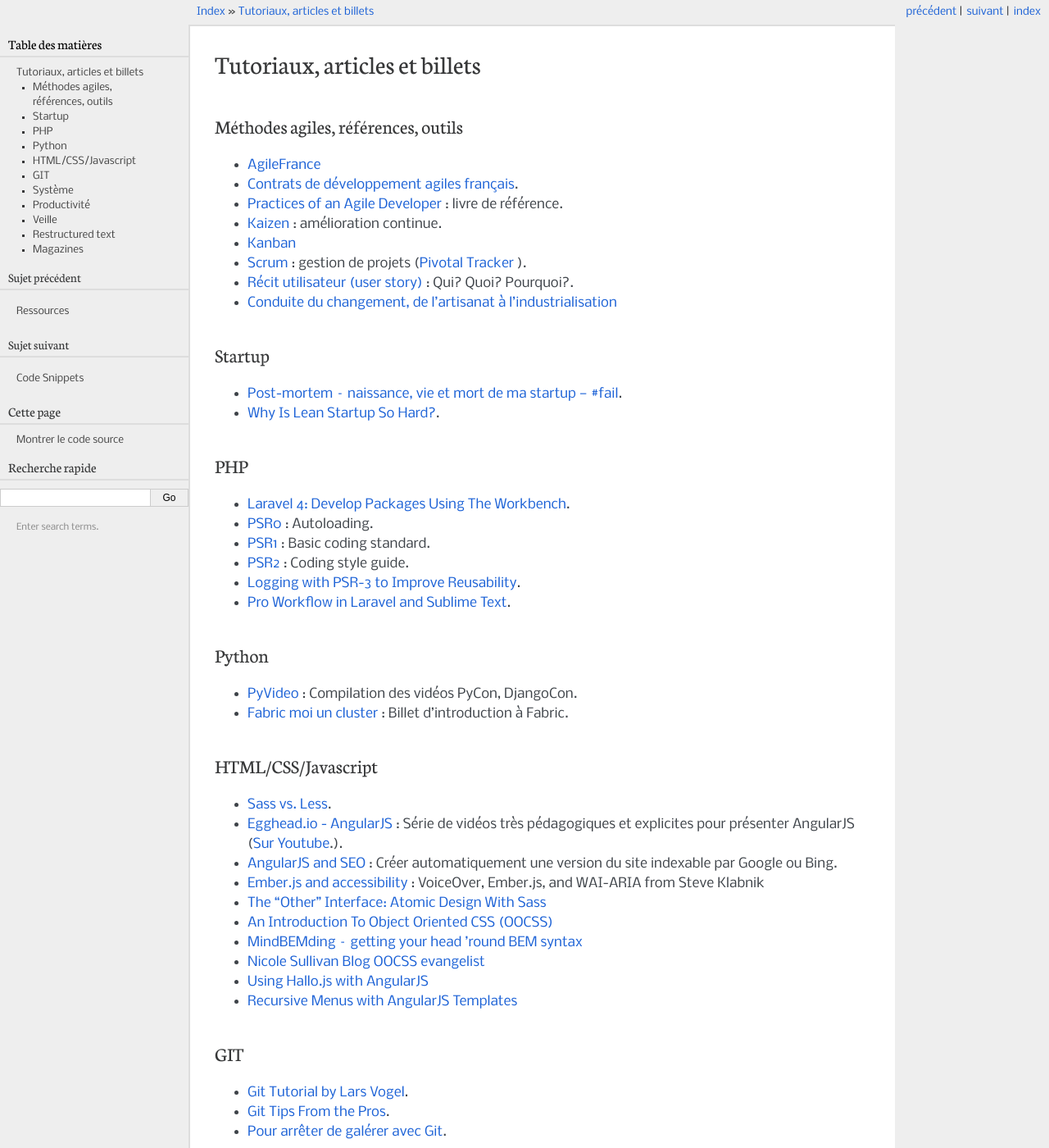
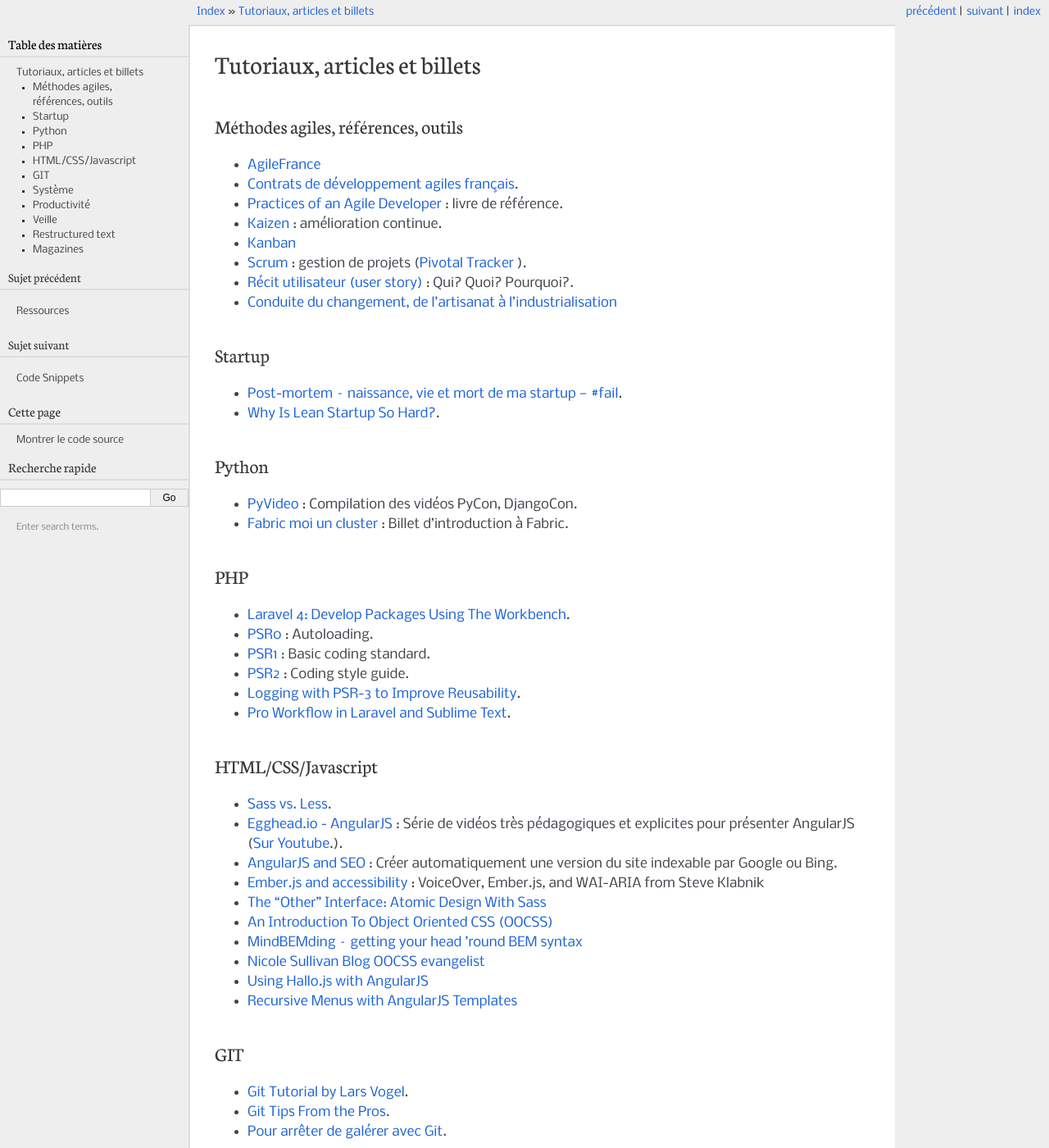
Before and after one commit to k3z/wiki, a Sphinx documentation site: the page built from source/readings.rst, in a window 1280 px wide and 1400 px high. Shown: the whole window at 82% size. Built offline with Sphinx 7.4.7, drawn with Linux system fonts in a browser that asks for light colours; part of the change alters nothing that is shown.

```diff
--- a/source/readings.rst
+++ b/source/readings.rst
@@ -22,6 +22,13 @@ Startup
 * `Why Is Lean Startup So Hard? <http://giffconstable.com/2012/08/why-is-lean-startup-so-hard/?utm_source=buffer&utm_campaign=Buffer&goback=.gde_4248915_member_273471644&utm_content=buffer5187d&utm_medium=twitter#!>`_.
 
 
+Python
+------
+
+* `PyVideo <http://pyvideo.org/>`_ : Compilation des vidéos PyCon, DjangoCon.
+* `Fabric moi un cluster <http://www.eventuallycoding.com/index.php/fabric-moi-un-cluster/>`_ : Billet d’introduction à Fabric.
+
+
 PHP
 ---
 
@@ -31,13 +38,6 @@ PHP
 * `PSR2 <https://github.com/php-fig/fig-standards/blob/master/accepted/PSR-2-coding-style-guide.md>`_ : Coding style guide.
 * `Logging with PSR-3 to Improve Reusability <http://phpmaster.com/logging-with-psr-3-to-improve-reusability/?utm_source=feedburner&utm_medium=feed&utm_campaign=Feed%3A+PHPMaster_feed+%28PHPMaster%29>`_.
 * `Pro Workflow in Laravel and Sublime Text <http://net.tutsplus.com/tutorials/tools-and-tips/pro-workflow-in-laravel-and-sublime-text/>`_.
-
-
-Python
-------
-
-* `PyVideo <http://pyvideo.org/>`_ : Compilation des vidéos PyCon, DjangoCon.
-* `Fabric moi un cluster <http://www.eventuallycoding.com/index.php/fabric-moi-un-cluster/>`_ : Billet d’introduction à Fabric.
 
 
 HTML/CSS/Javascript
```
